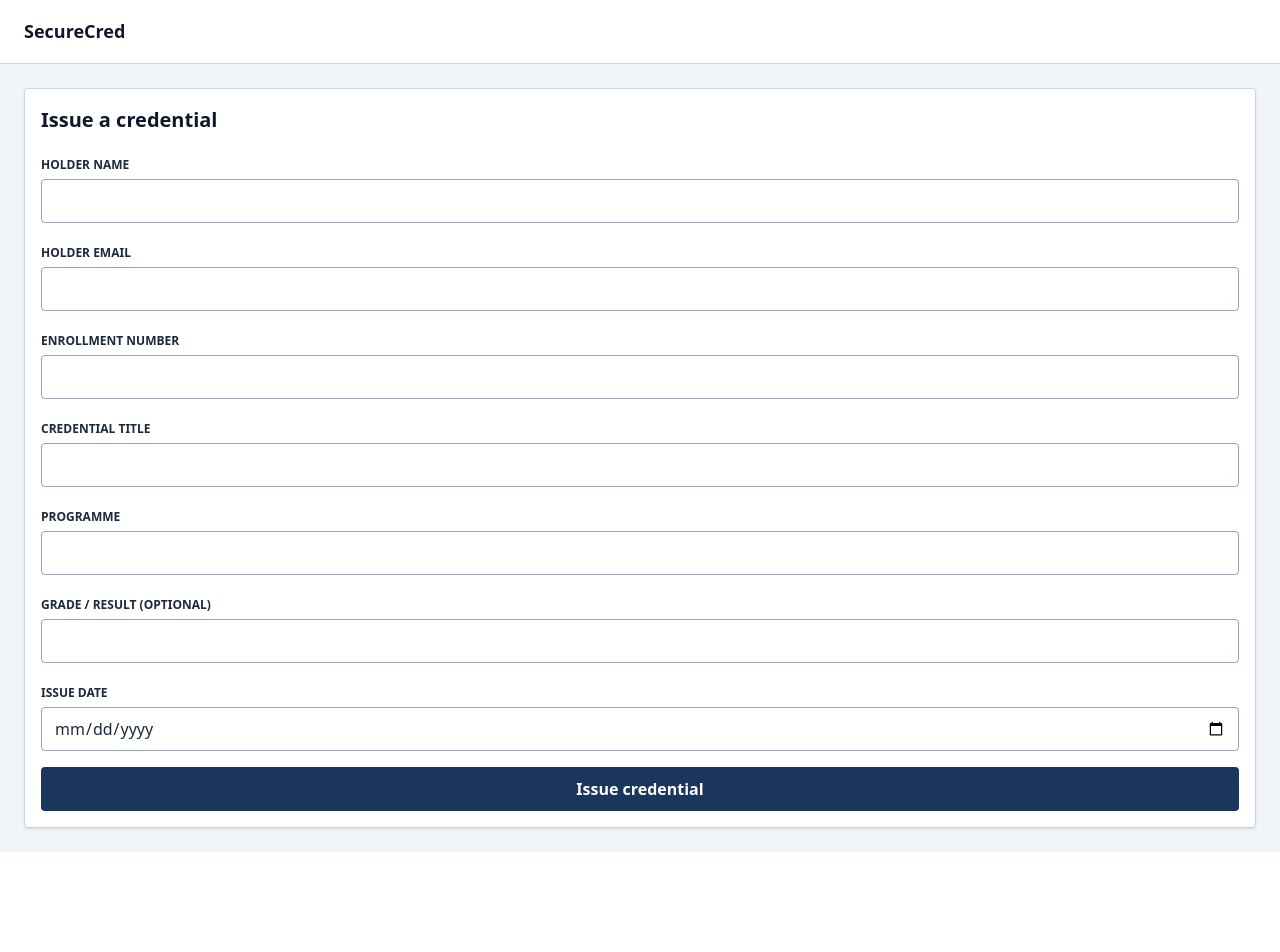
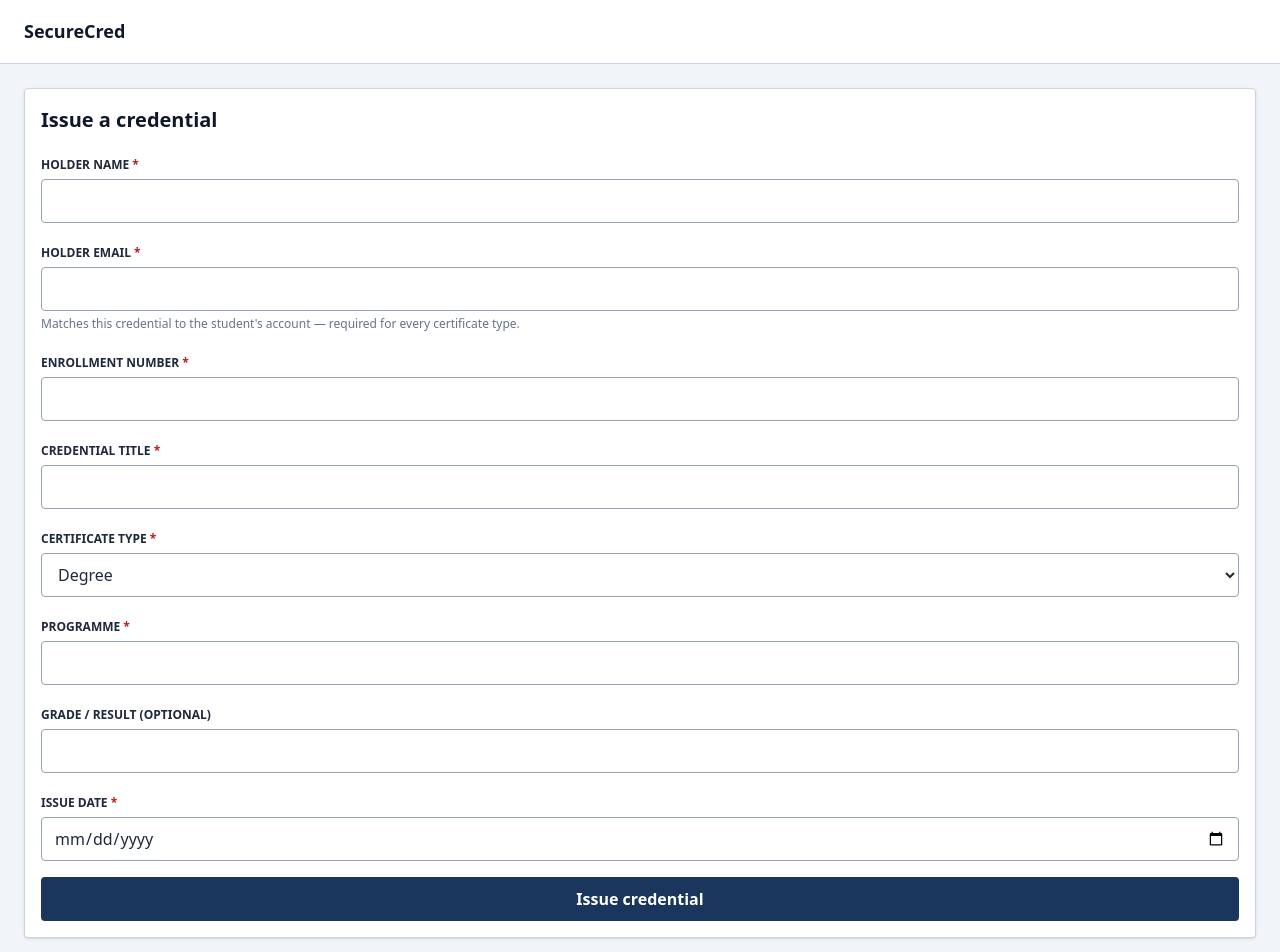
Before and after one commit to KartikMarwal25/SKIT-CSE-2023-2027-26, a React (Vite) app in the folder apps/web/: page /app/issue in a window 1280 px wide. Shown: the top 952 px of the page. Before the commit the page ends 852 px from the top, so only its background shows below. Built offline with nearby package versions, Linux system fonts and the light colour scheme.

Commit message:
feat(web): add the missing certificateType field to the issuance form

```diff
--- a/apps/web/src/pages/institution/IssuePage.jsx
+++ b/apps/web/src/pages/institution/IssuePage.jsx
@@ -3,41 +3,132 @@ import { Card } from '../../components/Card.jsx';
 import { FormField } from '../../components/FormField.jsx';
 import { Button } from '../../components/Button.jsx';
 
+const CERTIFICATE_TYPES = [
+  { value: 'DEGREE', label: 'Degree' },
+  { value: 'DIPLOMA', label: 'Diploma' },
+  { value: 'COURSE_COMPLETION', label: 'Course completion' },
+];
+
+const INITIAL_FORM = {
+  holderName: '',
+  holderEmail: '',
+  enrollmentNumber: '',
+  title: '',
+  certificateType: 'DEGREE',
+  course: '',
+  gradeOrResult: '',
+  issueDate: '',
+};
+
 /**
- * Layout only this week — matches the request shape Jaideep designed
- * (docs/api/certificate-endpoints.md). Real submission wiring lands once
- * POST /certificates actually does something (Week 4+).
+ * Wired to the real POST /certificates validation this week (Jaideep's
+ * issuanceRequestSchema) — server-side field errors surface inline.
+ * holderEmail is marked mandatory: it's the AD-06 matching key the backend
+ * uses to find or create the student's account (FR-ISS-001), so nothing
+ * else in this form should be allowed to omit it.
  */
 export function IssuePage() {
-  const [form, setForm] = useState({
-    holderName: '',
-    holderEmail: '',
-    enrollmentNumber: '',
-    title: '',
-    course: '',
-    gradeOrResult: '',
-    issueDate: '',
-  });
+  const [form, setForm] = useState(INITIAL_FORM);
+  const [fieldErrors, setFieldErrors] = useState({});
+  const [status, setStatus] = useState('idle'); // idle | submitting | error | not-implemented
 
   const setField = (key) => (event) => setForm({ ...form, [key]: event.target.value });
 
-  const handleSubmit = (event) => {
+  const handleSubmit = async (event) => {
     event.preventDefault();
-    // TODO(Week 4+): call POST /certificates once it's implemented.
+    setStatus('submitting');
+    setFieldErrors({});
+
+    const res = await fetch('/api/v1/certificates', {
+      method: 'POST',
+      headers: { 'Content-Type': 'application/json' },
+      body: JSON.stringify(form),
+    });
+    const body = await res.json();
+
+    if (res.status === 400) {
+      const errors = {};
+      for (const field of body.fields) {
+        errors[field.path] = field.message;
+      }
+      setFieldErrors(errors);
+      setStatus('error');
+      return;
+    }
+    // The issuance service itself isn't implemented until Week 6 — a valid
+    // payload still comes back 501 today, which is expected, not a bug.
+    setStatus('not-implemented');
   };
 
   return (
     <Card>
       <h1 className="text-[20px] font-bold text-ink">Issue a credential</h1>
       <form onSubmit={handleSubmit} className="mt-16 flex flex-col gap-16">
-        <FormField id="holderName" label="Holder name" value={form.holderName} onChange={setField('holderName')} />
-        <FormField id="holderEmail" label="Holder email" type="email" value={form.holderEmail} onChange={setField('holderEmail')} />
-        <FormField id="enrollmentNumber" label="Enrollment number" value={form.enrollmentNumber} onChange={setField('enrollmentNumber')} />
-        <FormField id="title" label="Credential title" value={form.title} onChange={setField('title')} />
-        <FormField id="course" label="Programme" value={form.course} onChange={setField('course')} />
+        <FormField
+          id="holderName"
+          label="Holder name"
+          value={form.holderName}
+          onChange={setField('holderName')}
+          required
+          error={fieldErrors.holderName}
+        />
+        <FormField
+          id="holderEmail"
+          label="Holder email"
+          type="email"
+          value={form.holderEmail}
+          onChange={setField('holderEmail')}
+          required
+          error={fieldErrors.holderEmail}
+          hint="Matches this credential to the student's account — required for every certificate type."
+        />
+        <FormField
+          id="enrollmentNumber"
+          label="Enrollment number"
+          value={form.enrollmentNumber}
+          onChange={setField('enrollmentNumber')}
+          required
+          error={fieldErrors.enrollmentNumber}
+        />
+        <FormField id="title" label="Credential title" value={form.title} onChange={setField('title')} required error={fieldErrors.title} />
+
+        <div>
+          <label htmlFor="certificateType" className="text-[12px] font-bold uppercase text-body">
+            Certificate type <span className="text-bad">*</span>
+          </label>
+          <select
+            id="certificateType"
+            value={form.certificateType}
+            onChange={setField('certificateType')}
+            className="mt-4 min-h-[44px] w-full rounded border border-edge-ctl bg-paper px-12 py-8 text-[16px] text-body"
+          >
+            {CERTIFICATE_TYPES.map((type) => (
+              <option key={type.value} value={type.value}>
+                {type.label}
+              </option>
+            ))}
+          </select>
+        </div>
+
+        <FormField id="course" label="Programme" value={form.course} onChange={setField('course')} required error={fieldErrors.course} />
         <FormField id="gradeOrResult" label="Grade / result (optional)" value={form.gradeOrResult} onChange={setField('gradeOrResult')} />
-        <FormField id="issueDate" label="Issue date" type="date" value={form.issueDate} onChange={setField('issueDate')} />
-        <Button type="submit">Issue credential</Button>
+        <FormField
+          id="issueDate"
+          label="Issue date"
+          type="date"
+          value={form.issueDate}
+          onChange={setField('issueDate')}
+          required
+          error={fieldErrors.issueDate}
+        />
+
+        {status === 'not-implemented' ? (
+          <p className="text-[13px] text-faint">Validated — issuance itself isn't wired up yet (lands Week 6).</p>
+        ) : null}
+
+        <Button type="submit" disabled={status === 'submitting'}>
+          Issue credential
+        </Button>
       </form>
     </Card>
   );
```
